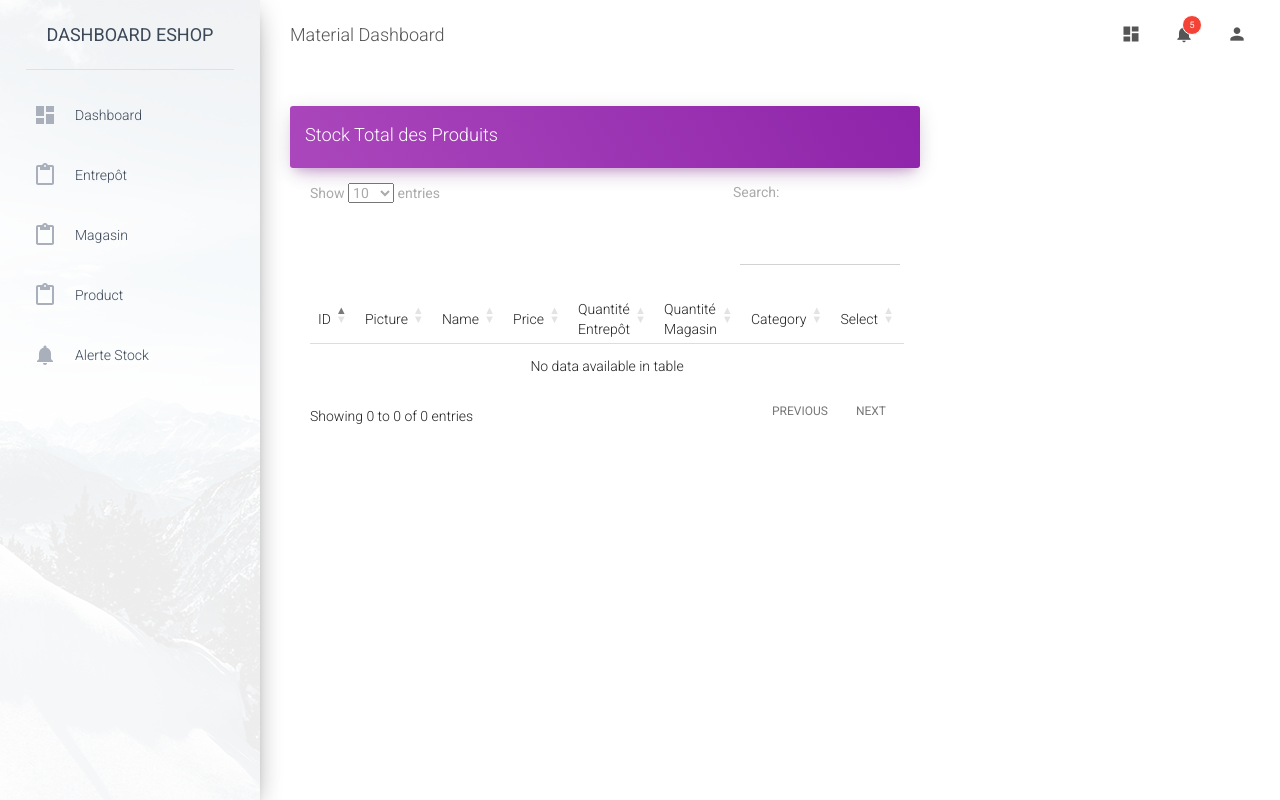
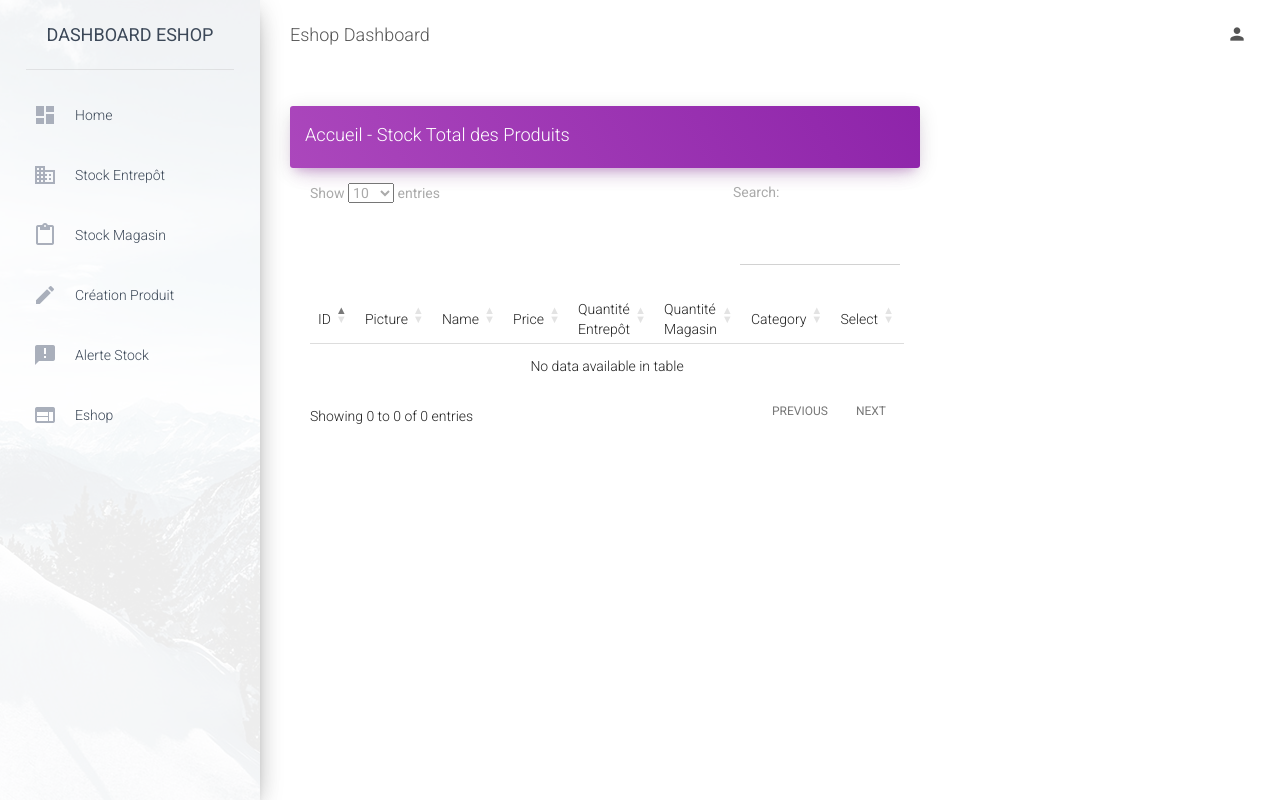
Before and after one commit to backimage2018/thierry, a Symfony app: template templates/admin/index.html.twig in a window 1280 px wide. Run offline with Twig, Linux system fonts and the light colour scheme; the template is opened without the code that fills it, so the values that code supplies are empty; some libraries are stand-ins or nearby versions.

Commit message:
Version Final

```diff
--- a/public/js/script.js
+++ b/public/js/script.js
@@ -93,6 +93,7 @@ function addProductQuantity(param, quantity) {
 
 
 		displayCaddie(response);
+		document.location.reload(true);
 
 
 		})
--- a/src/Controller/ProductController.php
+++ b/src/Controller/ProductController.php
@@ -166,6 +166,12 @@ class ProductController extends Controller
             $em = $this->getDoctrine()->getManager();
             $em->persist($product);
             $em->flush();
+
+            $this->addFlash(
+
+                'success',
+                'Produit bien mis à jour'
+                );
 
             return $this->redirectToRoute('update', array('id' => $id));
 
--- a/src/Controller/SecurityController.php
+++ b/src/Controller/SecurityController.php
@@ -26,6 +26,8 @@ class SecurityController extends Controller
             ->getRepository(User::class)
             ->loadUserByUsername($lastUsername);
 
+
+
         $caddie = [];
         $totalcaddie = NULL;
 
--- a/src/Controller/StockController.php
+++ b/src/Controller/StockController.php
@@ -21,6 +21,9 @@ class StockController extends Controller
      */
     public function homeDashboard()
     {
+
+        /* Vérification si stock en alerte */
+
         $stock = $this->getDoctrine()
         ->getRepository(Stock::class)
         ->loadProductsInAlert();
@@ -35,6 +38,8 @@ class StockController extends Controller
 
         }
 
+
+        /* On charge tous les produits stock & magasin */
 
         $stock = $this->getDoctrine()
         ->getRepository(Stock::class)
--- a/src/Entity/Caddie.php
+++ b/src/Entity/Caddie.php
@@ -5,6 +5,7 @@ namespace App\Entity;
 use Doctrine\ORM\Mapping as ORM;
 
 /**
+ * @ORM\Table(name="thi_caddie")
  * @ORM\Entity(repositoryClass="App\Repository\CaddieRepository")
  */
 class Caddie
--- a/src/Entity/Image.php
+++ b/src/Entity/Image.php
@@ -5,7 +5,7 @@ namespace App\Entity;
 use Doctrine\ORM\Mapping as ORM;
 
 /**
- * @ORM\Table(name="image")
+ * @ORM\Table(name="thi_image")
  * @ORM\Entity(repositoryClass="App\Repository\ImageRepository")
  */
 class Image
--- a/src/Entity/Newsletter.php
+++ b/src/Entity/Newsletter.php
@@ -6,6 +6,7 @@ use Doctrine\ORM\Mapping as ORM;
 use Doctrine\ORM\Mapping\HasLifecycleCallbacks;
 
 /**
+ * @ORM\Table(name="thi_newsletter")
  * @ORM\Entity(repositoryClass="App\Repository\NewsletterRepository")
  * @ORM\HasLifecycleCallbacks
  */
--- a/src/Entity/Product.php
+++ b/src/Entity/Product.php
@@ -9,7 +9,7 @@ use Doctrine\Common\Collections\Collection;
 
 
 /**
- * @ORM\Table(name="product")
+ * @ORM\Table(name="thi_product")
  * @ORM\HasLifecycleCallbacks
  * @ORM\Entity(repositoryClass="App\Repository\ProductRepository")
  */
--- a/src/Entity/Review.php
+++ b/src/Entity/Review.php
@@ -6,7 +6,7 @@ use Doctrine\ORM\Mapping as ORM;
 
 
 /**
- * @ORM\Table(name="review")
+ * @ORM\Table(name="thi_review")
  * @ORM\Entity(repositoryClass="App\Repository\ReviewRepository")
  */
 class Review
--- a/src/Entity/Stock.php
+++ b/src/Entity/Stock.php
@@ -5,7 +5,7 @@ namespace App\Entity;
 use Doctrine\ORM\Mapping as ORM;
 
 /**
- * @ORM\Table(name="stock")
+ * @ORM\Table(name="thi_stock")
  * @ORM\Entity(repositoryClass="App\Repository\StockRepository")
  */
 class Stock
--- a/src/Entity/User.php
+++ b/src/Entity/User.php
@@ -9,7 +9,7 @@ use Symfony\Component\Security\Core\User\UserInterface;
 use Doctrine\Common\Collections\ArrayCollection;
 
 /**
- * @ORM\Table(name="app_users")
+ * @ORM\Table(name="thi_users")
  * @ORM\Entity(repositoryClass="App\Repository\UserRepository")
  * @UniqueEntity(fields="email", message="Email already taken")
  * @UniqueEntity(fields="username", message="Username already taken")
--- a/templates/admin/base.html.twig
+++ b/templates/admin/base.html.twig
@@ -39,7 +39,7 @@
         Tip 2: you can also add an image using data-image tag
     -->
             <div class="logo">
-                <a href="http://www.creative-tim.com" class="simple-text">
+                <a href="/dashboard" class="simple-text">
                     Dashboard Eshop
                 </a>
             </div>
@@ -48,31 +48,37 @@
                     <li>
                         <a href="/dashboard">
                             <i class="material-icons">dashboard</i>
-                            <p>Dashboard</p>
+                            <p>Home</p>
                         </a>
                     </li>
                     <li>
                         <a href="/dashboard/store">
-                            <i class="material-icons">content_paste</i>
-                            <p>Entrepôt</p>
+                            <i class="material-icons">business</i>
+                            <p>Stock Entrepôt</p>
                         </a>
                     </li>
                     <li>
                         <a href="/dashboard/eshop">
                             <i class="material-icons">content_paste</i>
-                            <p>Magasin</p>
+                            <p>Stock Magasin</p>
                         </a>
                     </li>
                     <li>
                         <a href="/dashboard/product/add">
-                            <i class="material-icons">content_paste</i>
-                            <p>Product</p>
+                            <i class="material-icons">create</i>
+                            <p>Création Produit</p>
                         </a>
                     </li>
                     <li>
                         <a href="/dashboard/stock-alert">
-                            <i class="material-icons text-gray">notifications</i>
+                            <i class="material-icons text-gray">announcement</i>
                             <p>Alerte Stock</p>
+                        </a>
+                    </li>
+                    <li>
+                        <a href="/">
+                            <i class="material-icons text-gray">web</i>
+                            <p>Eshop</p>
                         </a>
                     </li>
                 </ul>
@@ -90,44 +96,12 @@
                             <span class="icon-bar"></span>
                             <span class="icon-bar"></span>
                         </button>
-                        <a class="navbar-brand" href="#"> Material Dashboard </a>
+                        <a class="navbar-brand" href="#"> Eshop Dashboard </a>
                     </div>
-
-
-
 
                     <div class="collapse navbar-collapse">
                         <ul class="nav navbar-nav navbar-right">
-                            <li>
-                                <a href="#pablo" class="dropdown-toggle" data-toggle="dropdown">
-                                    <i class="material-icons">dashboard</i>
-                                    <p class="hidden-lg hidden-md">Dashboard</p>
-                                </a>
-                            </li>
-                            <li class="dropdown">
-                                <a href="#" class="dropdown-toggle" data-toggle="dropdown">
-                                    <i class="material-icons">notifications</i>
-                                    <span class="notification">5</span>
-                                    <p class="hidden-lg hidden-md">Notifications</p>
-                                </a>
-                                <ul class="dropdown-menu">
-                                    <li>
-                                        <a href="#">Mike John responded to your email</a>
-                                    </li>
-                                    <li>
-                                        <a href="#">You have 5 new tasks</a>
-                                    </li>
-                                    <li>
-                                        <a href="#">You're now friend with Andrew</a>
-                                    </li>
-                                    <li>
-                                        <a href="#">Another Notification</a>
-                                    </li>
-                                    <li>
-                                        <a href="#">Another One</a>
-                                    </li>
-                                </ul>
-                            </li>
+
                             <li>
                                 <a href="#pablo" class="dropdown-toggle" data-toggle="dropdown">
                                     <i class="material-icons">person</i>
@@ -155,41 +129,7 @@
                     </div>
                 </div>
             </div>
-     <!--       <footer class="footer">
-                <div class="container-fluid">
-                    <nav class="pull-left">
-                        <ul>
-                            <li>
-                                <a href="#">
-                                    Home
-                                </a>
-                            </li>
-                            <li>
-                                <a href="#">
-                                    Company
-                                </a>
-                            </li>
-                            <li>
-                                <a href="#">
-                                    Portfolio
-                                </a>
-                            </li>
-                            <li>
-                                <a href="#">
-                                    Blog
-                                </a>
-                            </li>
-                        </ul>
-                    </nav>
-                    <p class="copyright pull-right">
-                        &copy;
-                        <script>
-                            document.write(new Date().getFullYear())
-                        </script>
-                        <a href="http://www.creative-tim.com">Creative Tim</a>, made with love for a better web
-                    </p>
-                </div>
-            </footer>  -->
+
         </div>
     </div>
 </body>
--- a/templates/admin/index.html.twig
+++ b/templates/admin/index.html.twig
@@ -7,7 +7,7 @@
             <div class="col-md-8">
                             <div class="card card-plain">
                                 <div class="card-header" data-background-color="purple">
-                                    <h4 class="title">Stock Total des Produits</h4>
+                                    <h4 class="title">Accueil - Stock Total des Produits</h4>
                                 </div>
                                 <div class="card-content table-responsive">
                                     <table id="example" class="table table-hover">
--- a/templates/product-page.html.twig
+++ b/templates/product-page.html.twig
@@ -111,6 +111,10 @@
 									<button class="main-btn icon-btn"><i class="fa fa-exchange"></i></button>
 									<button class="main-btn icon-btn"><i class="fa fa-share-alt"></i></button>
 								</div>
+								<div>
+                    				{% include 'admin/flashmessage.html.twig' %}
+                    			</div>
+
 							</div>
 						</div>
 					</div>
```
Also changed, not shown: src/Controller/CaddieController.php (+23 -3 lines), templates/admin/create-product.html.twig (+6 -2 lines), templates/admin/flashmessage.html.twig (line endings or trailing spaces), 1 other file.
